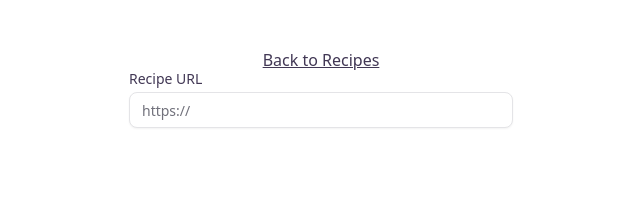
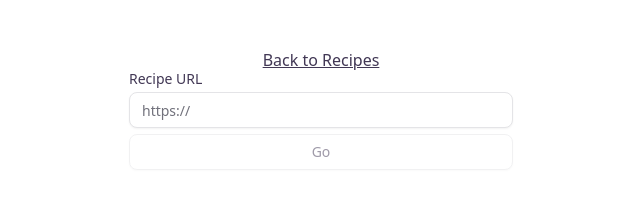
Before and after one commit to bafowler/recipe-library, a SvelteKit app: page /add/from-url in a window 1280 px wide. Shown: the top 224 px of the page, without its empty margins (319-959 px from the left). Built offline with nearby package versions, Linux system fonts and the light colour scheme.

Commit message:
store form value in url var

```diff
--- a/src/routes/add/from-url/+page.svelte
+++ b/src/routes/add/from-url/+page.svelte
@@ -1,6 +1,13 @@
 <script lang="ts">
+	import { Button } from '$lib/components/ui/button/index.js';
 	import { Input } from '$lib/components/ui/input/index.js';
 	import { Label } from '$lib/components/ui/label/index.js';
+
+	let url = $state('');
+
+	function handleGo() {
+		console.log(url);
+	}
 </script>
 
 <div>
@@ -9,5 +16,6 @@
 
 <div class="flex w-full max-w-sm flex-col gap-1.5">
 	<Label for="url" class="semi-bold">Recipe URL</Label>
-	<Input type="url" id="url" placeholder="https://" />
+	<Input type="url" id="url" placeholder="https://" bind:value={url} />
+	<Button variant="outline" disabled={!url} onclick={handleGo}>Go</Button>
 </div>
```
